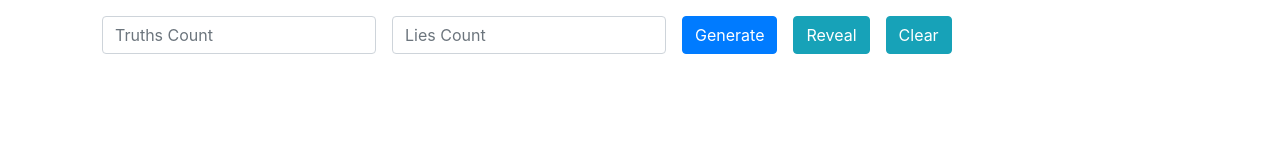
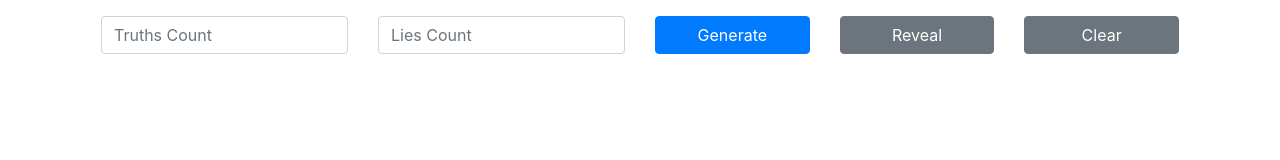
Before and after one commit to directed-graph/truths-lies-generator, a website built with webpack: page web/index.html in a window 1280 px wide. Built offline with nearby package versions, Linux system fonts and the light colour scheme.

Commit message:
Use grid layout

```diff
--- a/web/index.html
+++ b/web/index.html
@@ -1,31 +1,31 @@
 <!DOCTYPE html>
 <html lang="en">
 <head>
-<meta charset="UTF-8">
-<title>Truths Lies Generator</title>
-<link rel="stylesheet" href="//maxcdn.bootstrapcdn.com/bootstrap/4.0.0/css/bootstrap.min.css">
-<script src="//ajax.googleapis.com/ajax/libs/jquery/3.1.1/jquery.min.js"></script>
-<script src="./dist/main.js"></script>
+  <meta charset="UTF-8" name="viewport" content="width=device-width, initial-scale=1.0">
+  <title>Truths Lies Generator</title>
+  <link rel="stylesheet" href="//maxcdn.bootstrapcdn.com/bootstrap/4.0.0/css/bootstrap.min.css">
+  <script src="//ajax.googleapis.com/ajax/libs/jquery/3.1.1/jquery.min.js"></script>
+  <script src="./dist/main.js"></script>
 </head>
 <body>
   <div class="container">
     <div class="row p-3 mb-2" id="input-row">
-      <div class="pl-3 pb-3">
+      <div class="col-md-3 pb-3">
         <input type="number" class="form-control" placeholder="Truths Count"
             id="truths-count" name="truthsCount"/>
       </div>
-      <div class="pl-3 pb-3">
+      <div class="col-md-3 pb-3">
         <input type="number" class="form-control" placeholder="Lies Count"
             id="lies-count" name="liesCount"/>
       </div>
-      <div class="pl-3 pb-3">
-        <button id="generate-btn" type="button" class="btn btn-primary">Generate</button>
+      <div class="col-md-2 pb-3">
+        <button id="generate-btn" type="button" class="btn btn-block btn-primary">Generate</button>
       </div>
-      <div class="pl-3 pb-3">
-        <button id="reveal-btn" type="button" class="btn btn-info">Reveal</button>
+      <div class="col-md-2 pb-3">
+        <button id="reveal-btn" type="button" class="btn btn-block btn-secondary">Reveal</button>
       </div>
-      <div class="pl-3 pb-3">
-        <button id="clear-btn" type="button" class="btn btn-info">Clear</button>
+      <div class="col-md-2 pb-3">
+        <button id="clear-btn" type="button" class="btn btn-block btn-secondary">Clear</button>
       </div>
     </div>
   </div>
--- a/web/truthsliesgeneratorapp.js
+++ b/web/truthsliesgeneratorapp.js
@@ -46,7 +46,7 @@ truthsliesgeneratorapp.GeneratorApp.prototype.writeStatement =
     $('#input-row').after(
         $('<div/>').addClass('row').append(
             $('<div/>')
-                .addClass('p-3 mb-2 bg-secondary text-white')
+                .addClass('col p-3 mb-2 bg-secondary text-white')
                 .attr('data-truth', statement.getTruth())
                 .text(index + statement.getStatement())));
 };
```
